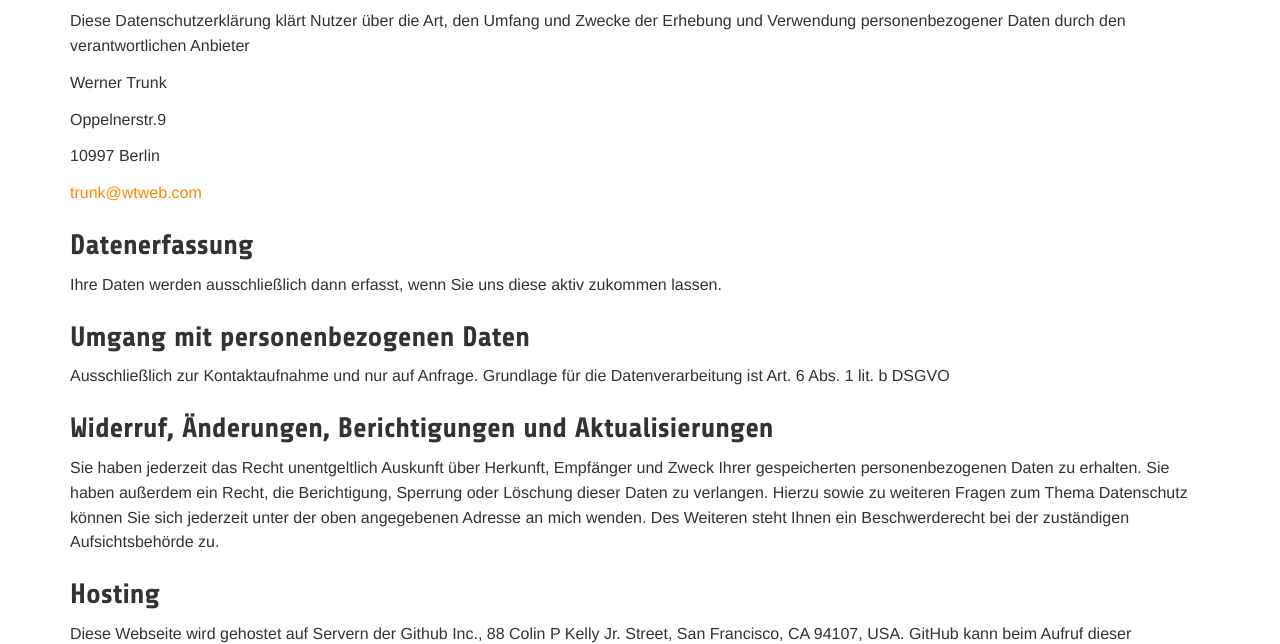
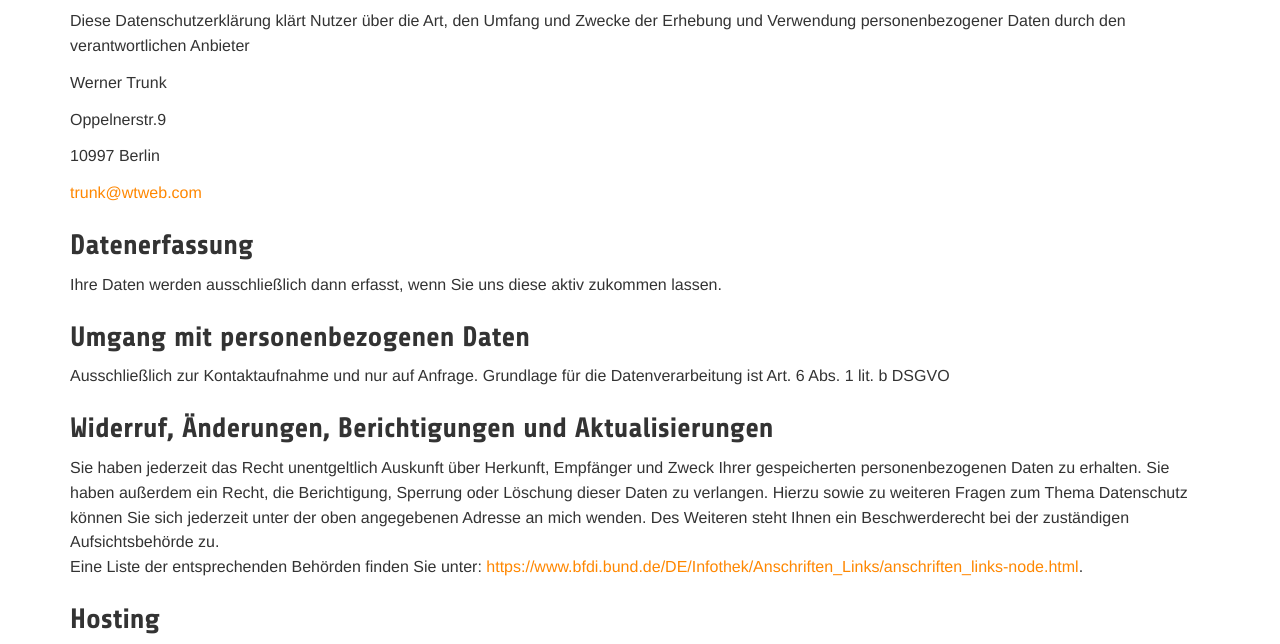
Before and after one commit to btug/btug.org, a plain HTML site: page datenschutz.html in a window 1280 px wide. Shown: the part 162-806 px from the top of the page. Drawn offline with Linux system fonts and the light colour scheme.

Commit message:
link behoerde

```diff
--- a/datenschutz.html
+++ b/datenschutz.html
@@ -59,7 +59,9 @@
 					<p>Ausschließlich zur Kontaktaufnahme und nur auf Anfrage. Grundlage für die Datenverarbeitung ist Art. 6 Abs. 1 lit. b DSGVO</p>
 
 					<h3>Widerruf, Änderungen, Berichtigungen und Aktualisierungen</h3>
-					Sie haben jederzeit das Recht unentgeltlich Auskunft über Herkunft, Empfänger und Zweck Ihrer gespeicherten personenbezogenen Daten zu erhalten. Sie haben außerdem ein Recht, die Berichtigung, Sperrung oder Löschung dieser Daten zu verlangen. Hierzu sowie zu weiteren Fragen zum Thema Datenschutz können Sie sich jederzeit unter der oben angegebenen Adresse an mich wenden. Des Weiteren steht Ihnen ein Beschwerderecht bei der zuständigen Aufsichtsbehörde zu.
+					<p>Sie haben jederzeit das Recht unentgeltlich Auskunft über Herkunft, Empfänger und Zweck Ihrer gespeicherten personenbezogenen Daten zu erhalten. Sie haben außerdem ein Recht, die Berichtigung, Sperrung oder Löschung dieser Daten zu verlangen. Hierzu sowie zu weiteren Fragen zum Thema Datenschutz können Sie sich jederzeit unter der oben angegebenen Adresse an mich wenden. Des Weiteren steht Ihnen ein Beschwerderecht bei der zuständigen Aufsichtsbehörde zu. <br>
+					Eine Liste der entsprechenden Behörden finden Sie unter: <a href="https://www.bfdi.bund.de/DE/Infothek/Anschriften_Links/anschriften_links-node.html">https://www.bfdi.bund.de/DE/Infothek/Anschriften_Links/anschriften_links-node.html</a>.
+					</p>
 
 					<h3>Hosting</h3>
 					<p>Diese Webseite wird gehostet auf Servern der Github Inc., 88 Colin P Kelly Jr. Street, San Francisco, CA 94107, USA. GitHub kann beim Aufruf dieser Webseiten technische Informationen inklusive ihrer IP Adresse aufzeichnen. Weitere Informationen zum Umgang mit Nutzerdaten finden Sie in der Datenschutzerklärung von GitHub unter <a href="https://help.github.com/articles/github-privacy-policy">https://help.github.com/articles/github-privacy-policy</a>.</p>
```
